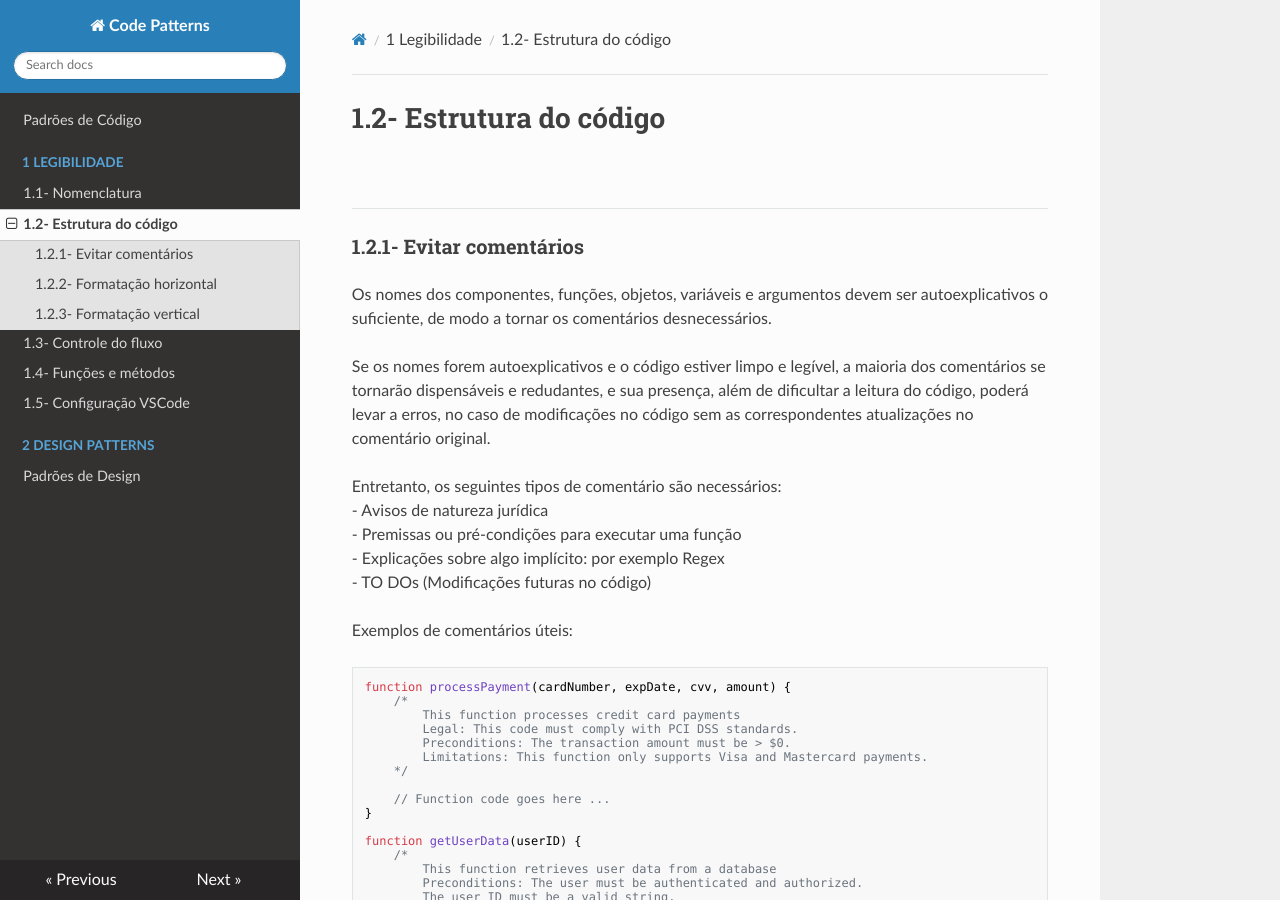
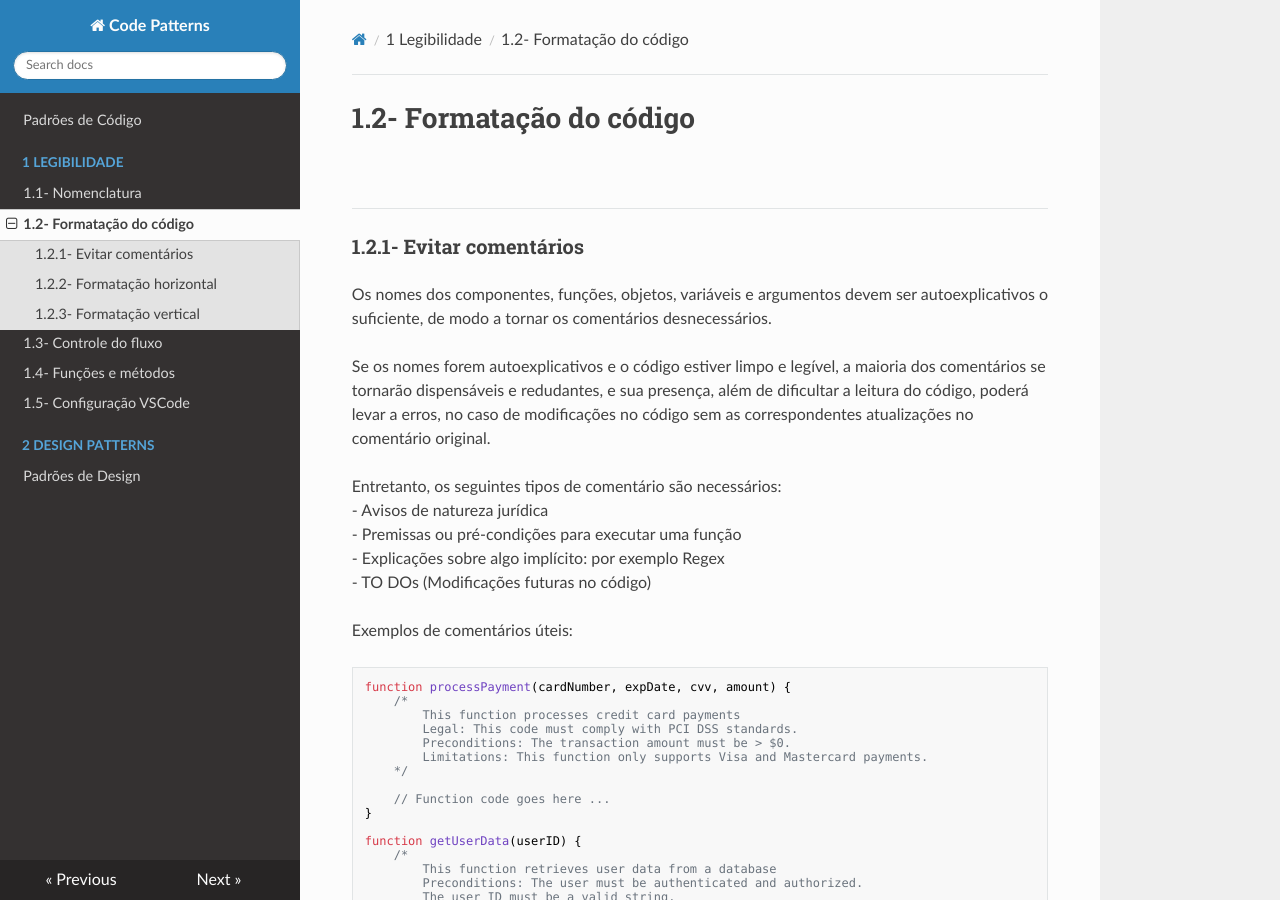
Before and after one commit to Buildbox-ItSolutions/buildbox-itsolutions.github.io, an MkDocs documentation site: the page built from docs/1-Legibilidade/2-code-format.md, in a window 1280 px wide and 900 px high. Built offline with MkDocs 1.6.1, drawn with Linux system fonts in a browser that asks for light colours; nearby versions of some CDN libraries.

Commit message:
Changed code-structure into code-format

```diff
--- a/docs/1-Legibilidade/2-code-structure.md
+++ b/docs/1-Legibilidade/2-code-format.md
@@ -1,4 +1,4 @@
-# 1.2- Estrutura do código
+# 1.2- Formatação do código
 <br>
 
 ***
```
Also changed, not shown: site/1-Legibilidade/1-nomenclature/index.html, site/1-Legibilidade/2-code-structure/index.html, site/1-Legibilidade/3-flow-control/index.html, site/1-Legibilidade/4-functions/index.html, site/1-Legibilidade/5-vscode-config/index.html, site/2-design-patterns/design-patterns/index.html, site/404.html, site/index.html, site/search.html, 1 other file.
